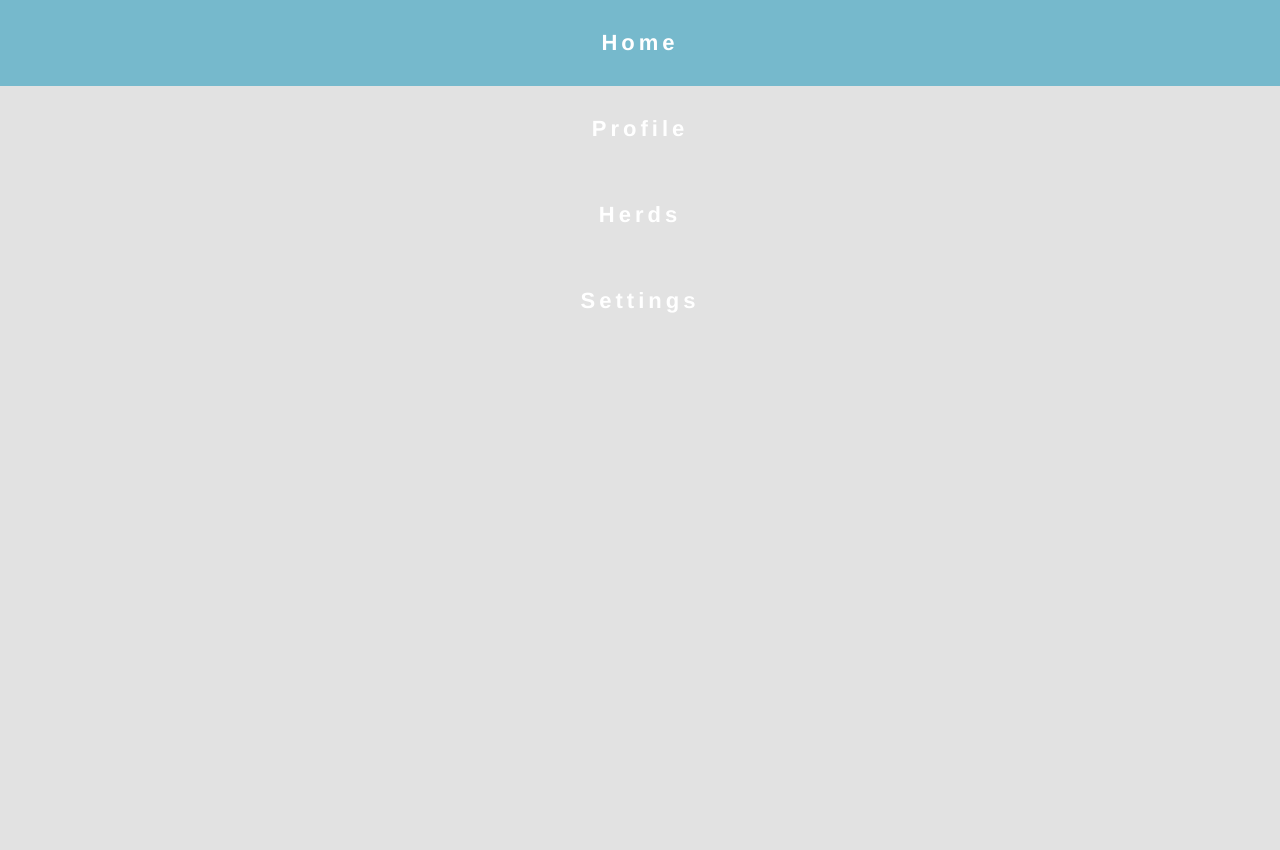
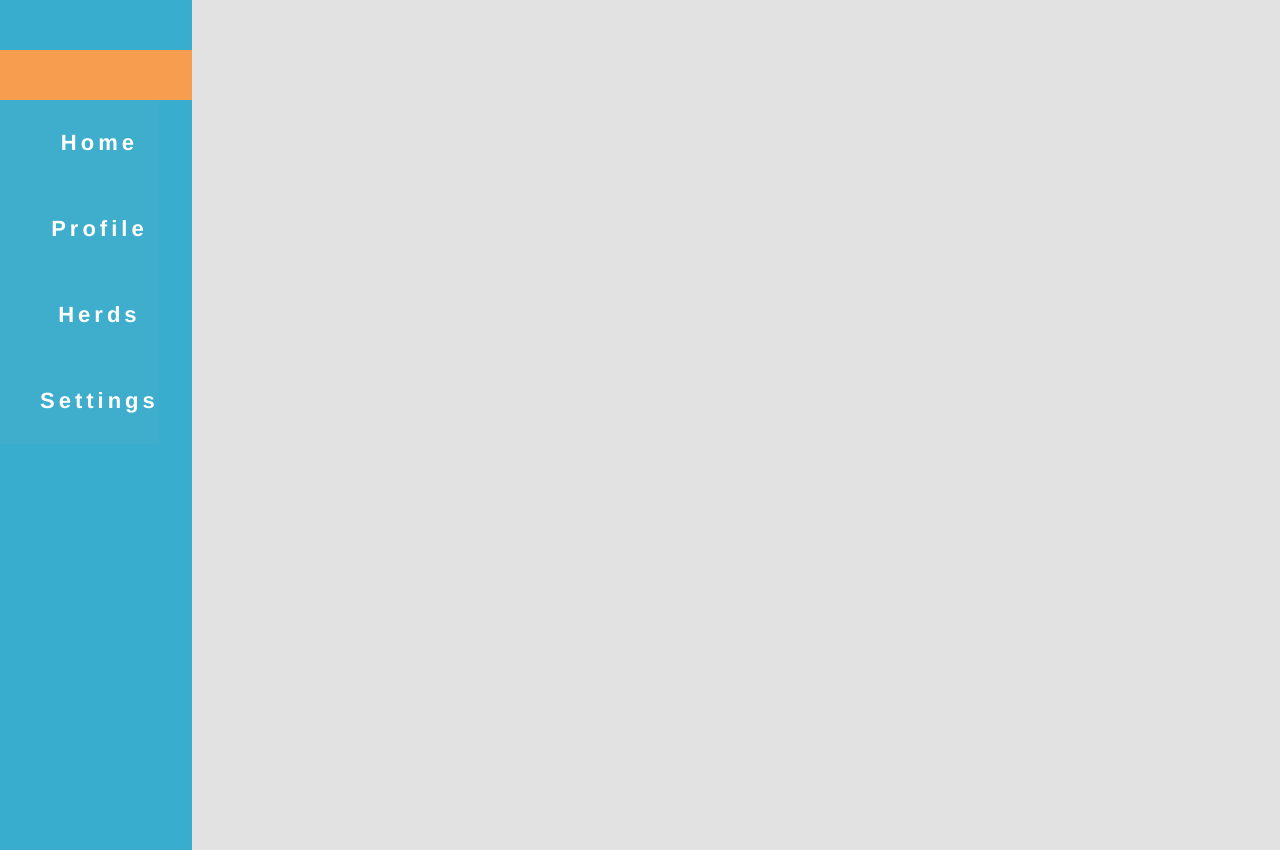
Before and after one commit to ckendo/hack-brown, a Flask app: template dasher/templates/herds.html in a window 1280 px wide. Before the commit the page ends 313 px from the top, so only its background shows below. Run offline with Flask 2, Linux system fonts and the light colour scheme; the template is opened without the code that fills it, so the values that code supplies are empty; parts of the project's set-up code (start-up, migrations or seed data) failed here and were passed over.

Commit message:
herd stuff

```diff
--- a/dasher/static/home.css
+++ b/dasher/static/home.css
@@ -7,9 +7,11 @@ body{
 }
 
 ul {
+	float:left;
+	background-color: #3FADCC;
 	list-style-type: none;
 	margin: 0px;
-	padding: 0px;
+	padding-top: 0px;
 	font-family: Helvetica;
 	font-size: 22px;
 	text-align: center;
@@ -45,6 +47,7 @@ a:hover, a:active {
 	background-position: center;
 }
 
+
 .home:hover {
 	opacity: 0.5;
 	filter: alpha(opacity=50);
@@ -69,10 +72,19 @@ a:hover, a:active {
 }
 
 #nav {
+	float:left;
 	background-color: #38ADCE;
-	width: 30%;
+	padding-top: 50px;
+	width: 15%;
 	height: 100%;
 	float: left;
+}
+
+#navProfile {
+	backround-image: url("sampleprofile.png");
+	width: 192px;
+	height: 50px;
+	background-color: #F79D4F;
 }
 
 .container {
--- a/dasher/templates/herds.html
+++ b/dasher/templates/herds.html
@@ -7,7 +7,10 @@
 	<link rel="stylesheet" type="text/css" href="../static/home.css">
 </head>
 <body>
-	<div class = "sidebar">
+
+	<div id= "nav">
+		<div id="navProfile">
+		</div>
 		<ul>
 			<li><a href="#">Home</a></li>
 			<li><a href="#">Profile</a></li>
```
Also changed, not shown: 1 other file.
